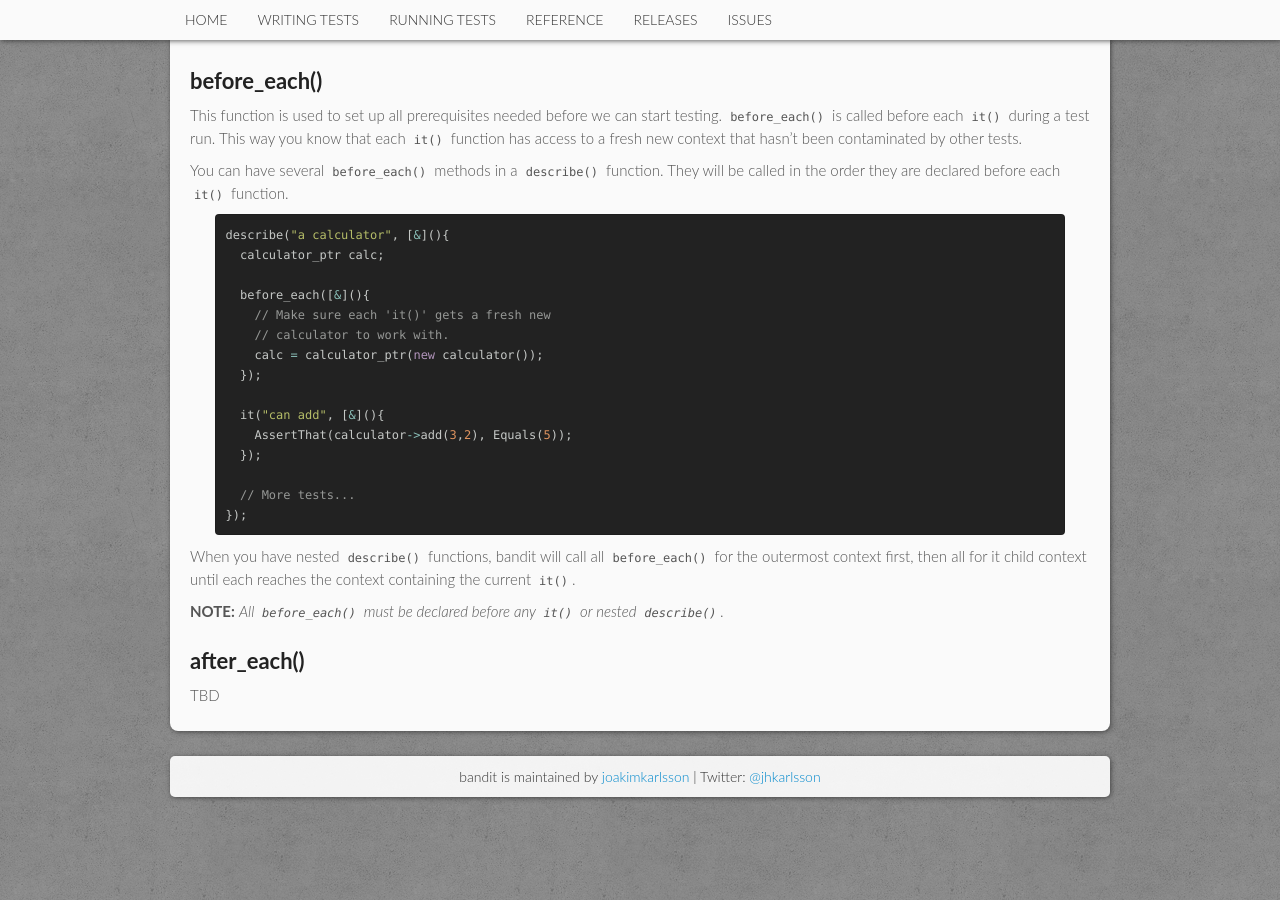
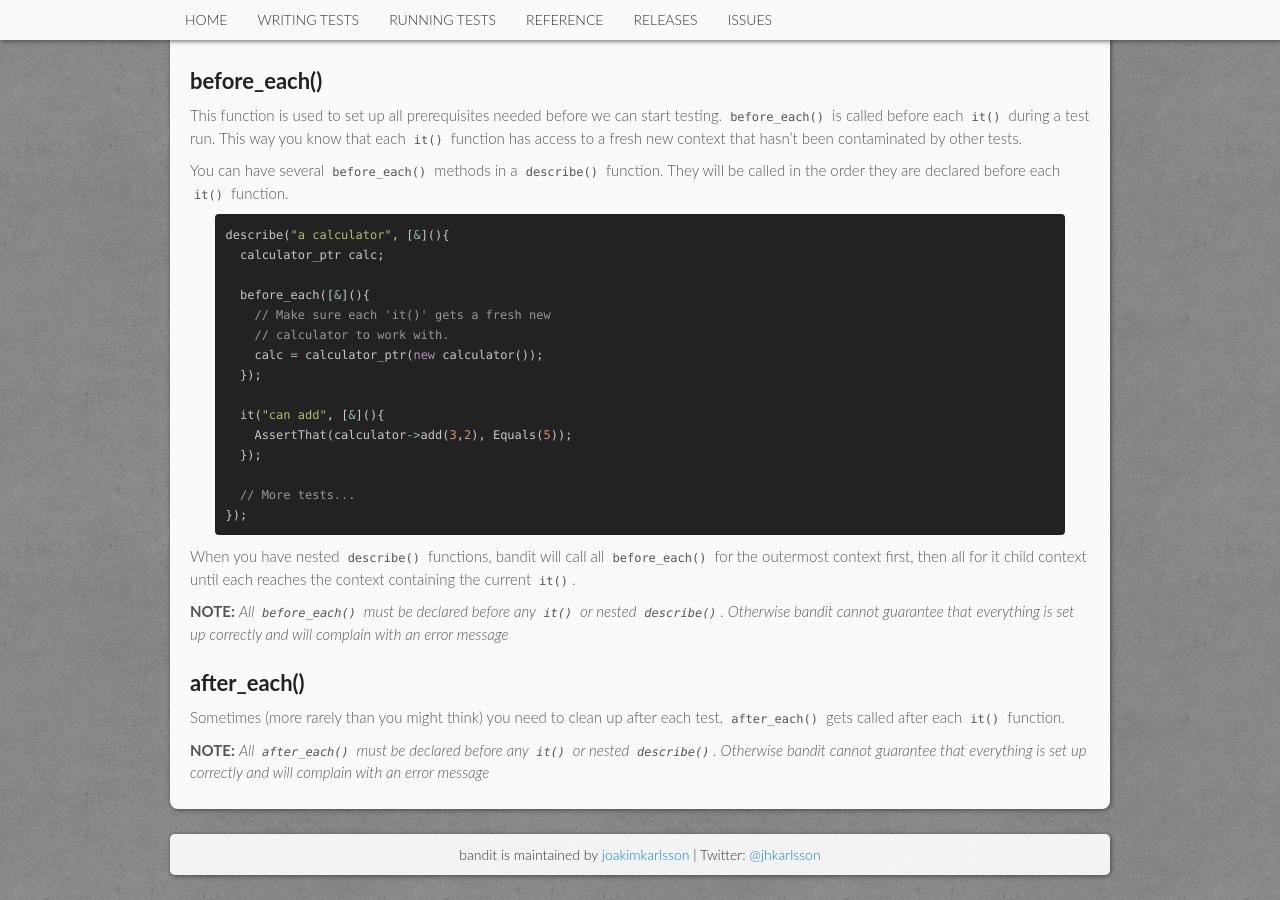
Before and after one commit to banditcpp/bandit, a Jekyll site: the page built from reference.md, in a window 1280 px wide and 900 px high, scrolled down 1621 px. Built offline with Jekyll 4.4.1, drawn with Linux system fonts in a browser that asks for light colours.

Commit message:
Added info about after_each on referenc page.

```diff
--- a/reference.md
+++ b/reference.md
@@ -113,7 +113,14 @@ When you have nested `describe()` functions, bandit will call all `before_each()
 for the outermost context first, then all for it child context until each reaches
 the context containing the current `it()`.
 
-**NOTE:** *All `before_each()` must be declared before any `it()` or nested `describe()`.*
+**NOTE:** *All `before_each()` must be declared before any `it()` or nested `describe()`.
+Otherwise bandit cannot guarantee that everything is set up correctly and will
+complain with an error message*
 
 ##after_each()
-TBD
+Sometimes (more rarely than you might think) you need to clean up after each
+test. `after_each()` gets called after each `it()` function.
+
+**NOTE:** *All `after_each()` must be declared before any `it()` or nested `describe()`.
+Otherwise bandit cannot guarantee that everything is set up correctly and will
+complain with an error message*
```
